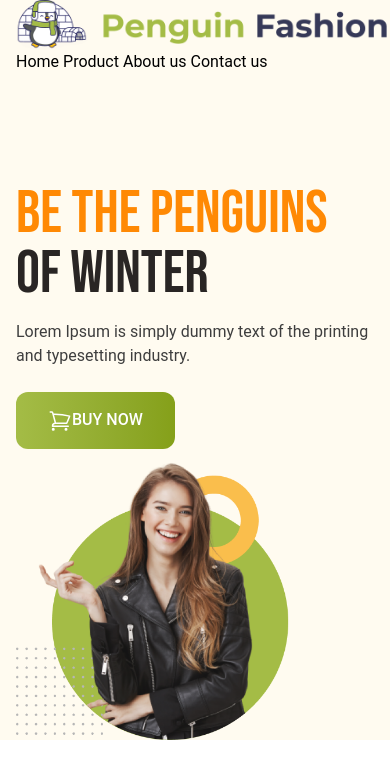
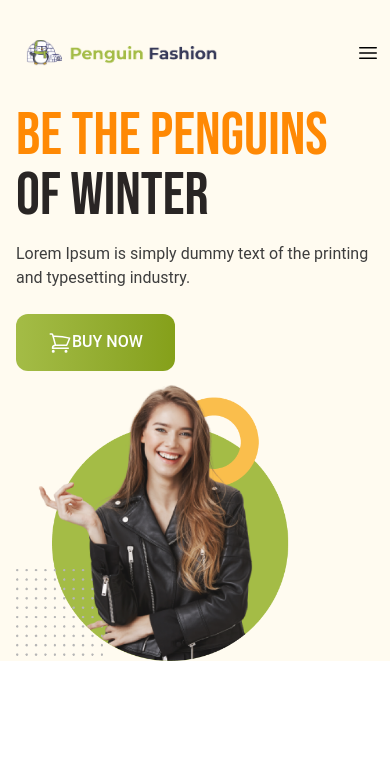
Before and after one commit to OmarFaruk41/penguin--fashion-using-tailwind, a plain HTML site: page index.html in a window 390 px wide. Drawn offline with nearby package versions, Linux system fonts and the light colour scheme.

Commit message:
added nav section and make responsive:

```diff
--- a/index.html
+++ b/index.html
@@ -22,21 +22,31 @@
     <header class="bg-[#FFFBF0] pl-4">
         <!-- banner start -->
         <nav>
-            <div>
-                <div>
+            <div class="flex justify-between lg:mx-[100px] mx-[10px] pt-[40px] items-center ">
+                <div class="md:w-2xs w-[192px]">
                     <img src="./icons/logo.png" alt="">
                 </div>
                 <div>
-                    <a href="">Home</a>
+                    <div class="hidden sm:flex space-x-[50px]">
+                    <a  href="">Home</a>
                     <a href="">Product</a>
                     <a href="">About us</a>
                     <a href="">Contact us</a>
+                </div>
+                <div>
+                <a class="md:hidden" href=""><svg xmlns="http://www.w3.org/2000/svg" fill="none" viewBox="0 0 24 24" stroke-width="1.5" stroke="currentColor" class="size-6">
+                    <path stroke-linecap="round" stroke-linejoin="round" d="M3.75 6.75h16.5M3.75 12h16.5m-16.5 5.25h16.5 mr-[10px] block " />
+                   </svg>
+                   </a>
+            </div>
+                </div>
+
                 </div>
             </div>
 
         </nav>
         <!-- banner start -->
-        <div class="flex flex-col md:flex-row justify-between items-center mt-[110px]">
+        <div class="flex flex-col md:flex-row justify-between items-center md:mt-[110px] mt-[40px]">
 
             <div class="md:ml-[100px] sm:ml[20px] ">
                 <h1 class="md:text-7xl sm: text-6xl uppercase  bebas-neue ">
```
